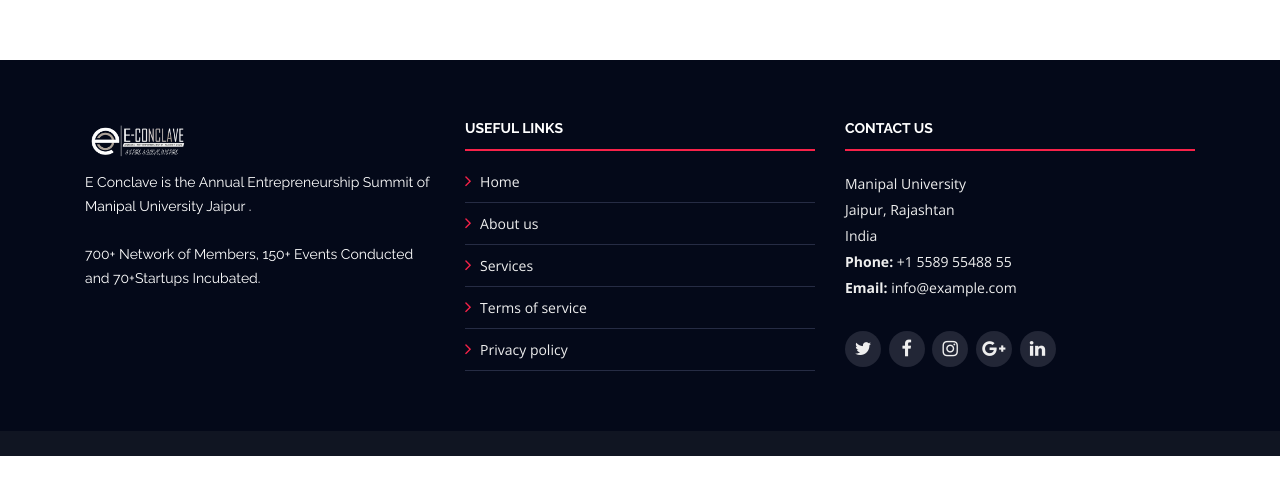
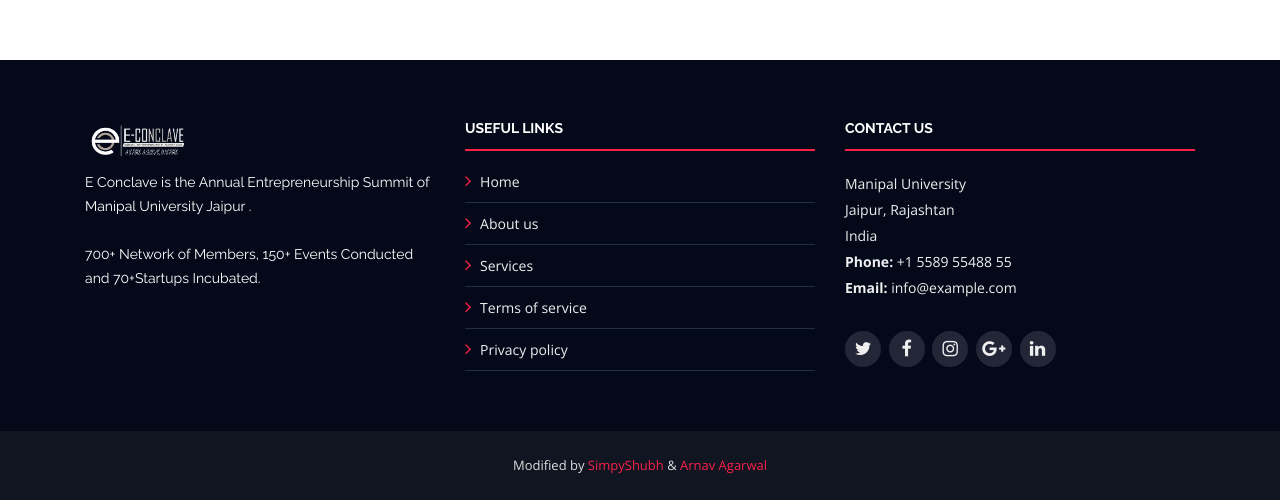
Before and after one commit to SimplyyShubh/Innovriti, a plain HTML site: page index.html in a window 1280 px wide. Shown: the part 5832-6332 px from the top of the page. Before the commit the page ends 6288 px from the top, so only its background shows below. Drawn offline with nearby package versions, Linux system fonts and the light colour scheme.

Commit message:
added simp and dank in footer

```diff
--- a/assets/css/style.css
+++ b/assets/css/style.css
@@ -1638,6 +1638,7 @@ body.mobile-nav-active #mobile-nav-toggle {
 }
 
 #footer .credits {
+  margin-top: 25px;
   text-align: center;
   font-size: 13px;
   color: #ddd;
--- a/index.html
+++ b/index.html
@@ -883,14 +883,14 @@
       </div>
     </div>
 
-    <!-- <div class="container">
-      <div class="copyright">
+    <div class="container">
+      <!-- <div class="copyright">
         &copy; Copyright <strong>TheEvent</strong>. All Rights Reserved
+      </div> -->
+      <div class="credits">
+        Modified by <a href="https://github.com/SimplyyShubh">SimpyShubh</a> & <a href="https://github.com/arnavagarwal-14">Arnav Agarwal</a>
       </div>
-      <div class="credits">
-        Designed by <a href="https://bootstrapmade.com/">BootstrapMade</a>
-      </div>
-    </div> -->
+    </div>
   </footer><!-- End  Footer -->
 
   <a href="#" class="back-to-top"><i class="fa fa-angle-up"></i></a>
```
